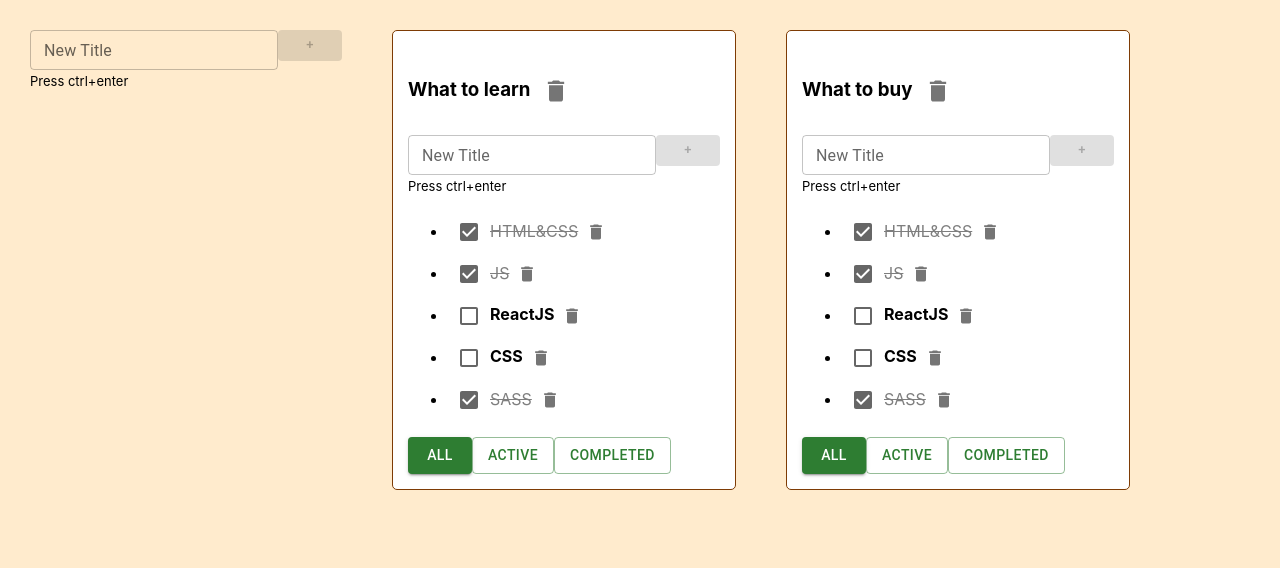
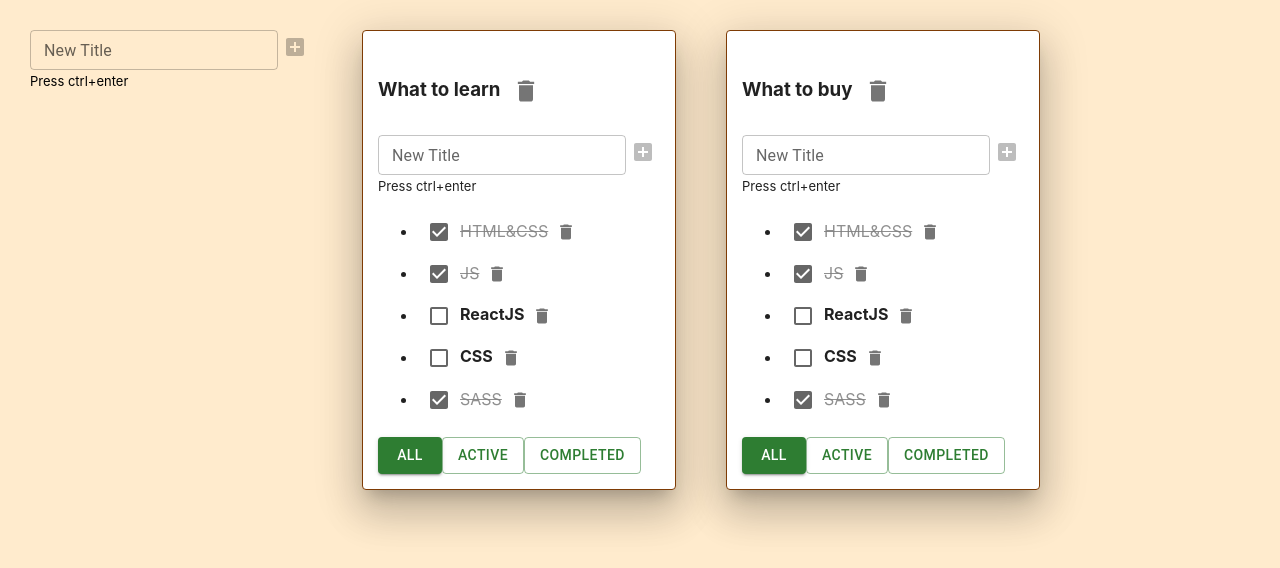
Before and after one commit to PavelNovik/todolist, a React (Create React App) app: page / in a window 1280 px wide. Shown: the top 568 px of the page. Built offline with nearby package versions, Linux system fonts and the light colour scheme.

Commit message:
add add btn

```diff
--- a/src/AddItemForm.tsx
+++ b/src/AddItemForm.tsx
@@ -1,5 +1,6 @@
 import React, {ChangeEvent, FC, KeyboardEvent, useState} from 'react';
-import {Button, TextField} from "@mui/material";
+import {Button, IconButton, TextField} from "@mui/material";
+import {AddBox} from "@mui/icons-material";
 
 type InputProps = {
     onClick: (title: string) => void
@@ -30,7 +31,7 @@ export const AddItemForm: FC<InputProps> = ({onClick}) => {
         <div>
             <TextField label="New Title" id="outlined-size-small" size="small" className={error ? 'error' : undefined} value={newTitle} onChange={onChangeHandler}
                    onKeyDown={onKeyDownHandler}/>
-            <Button variant="contained" size="small" color="success" disabled={!newTitle} onClick={onClickHandler}>+</Button>
+            <IconButton size="small" color="success" disabled={!newTitle} onClick={onClickHandler}><AddBox/></IconButton>
             <div>{userMessage}</div>
         </div>
     );
--- a/src/Todolist.tsx
+++ b/src/Todolist.tsx
@@ -2,7 +2,7 @@ import React, {ChangeEvent, FC} from "react";
 import {FilterType} from "./App";
 import {AddItemForm} from "./AddItemForm";
 import {EditableSpan} from "./EditableSpan";
-import {Button, Checkbox, IconButton} from "@mui/material";
+import {Button, Checkbox, IconButton, Paper} from "@mui/material";
 import DeleteIcon from '@mui/icons-material/Delete';
 
 export type TaskType = {
@@ -81,7 +81,7 @@ export const Todolist: FC<TodolistPropsType> = ({
 
 
     return (
-        <div className={"todolist"}>
+        <Paper elevation={24} className={"todolist"}>
             <h3><EditableSpan title={title} onClick={changeTodolistTitleHandler}/>
                 <IconButton aria-label="delete" size="large" onClick={removeTodolistHandler}><DeleteIcon fontSize="inherit"/></IconButton>
             </h3>
@@ -95,6 +95,6 @@ export const Todolist: FC<TodolistPropsType> = ({
                         onClick={setFilterCompleted}>Completed
                 </Button>
             </div>
-        </div>
+        </Paper>
     )
 }
```
